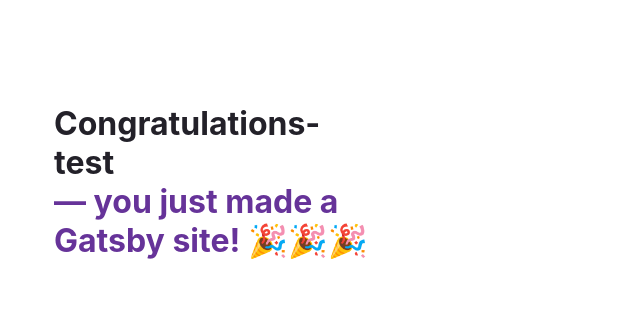
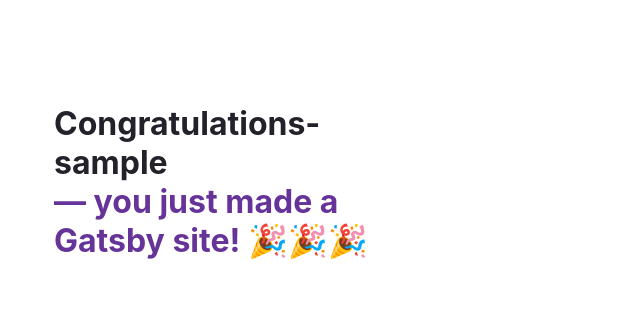
Before and after one commit to KatsuyaHiguchi/KatsuyaHiguchi.github.io, a Gatsby site: page / in a window 1280 px wide. Shown: the top 310 px of the page, without its empty margins (50-692 px from the left). Built offline with nearby package versions, Linux system fonts and the light colour scheme; Gatsby itself is replaced by a stand-in of ours.

Commit message:
test git action deploy

```diff
--- a/src/pages/index.js
+++ b/src/pages/index.js
@@ -127,7 +127,7 @@
   return (
     <main style={pageStyles}>
       <h1 style={headingStyles}>
-        Congratulations-test
+        Congratulations-sample
         <br />
         <span style={headingAccentStyles}>— you just made a Gatsby site! 🎉🎉🎉</span>
       </h1>
```
